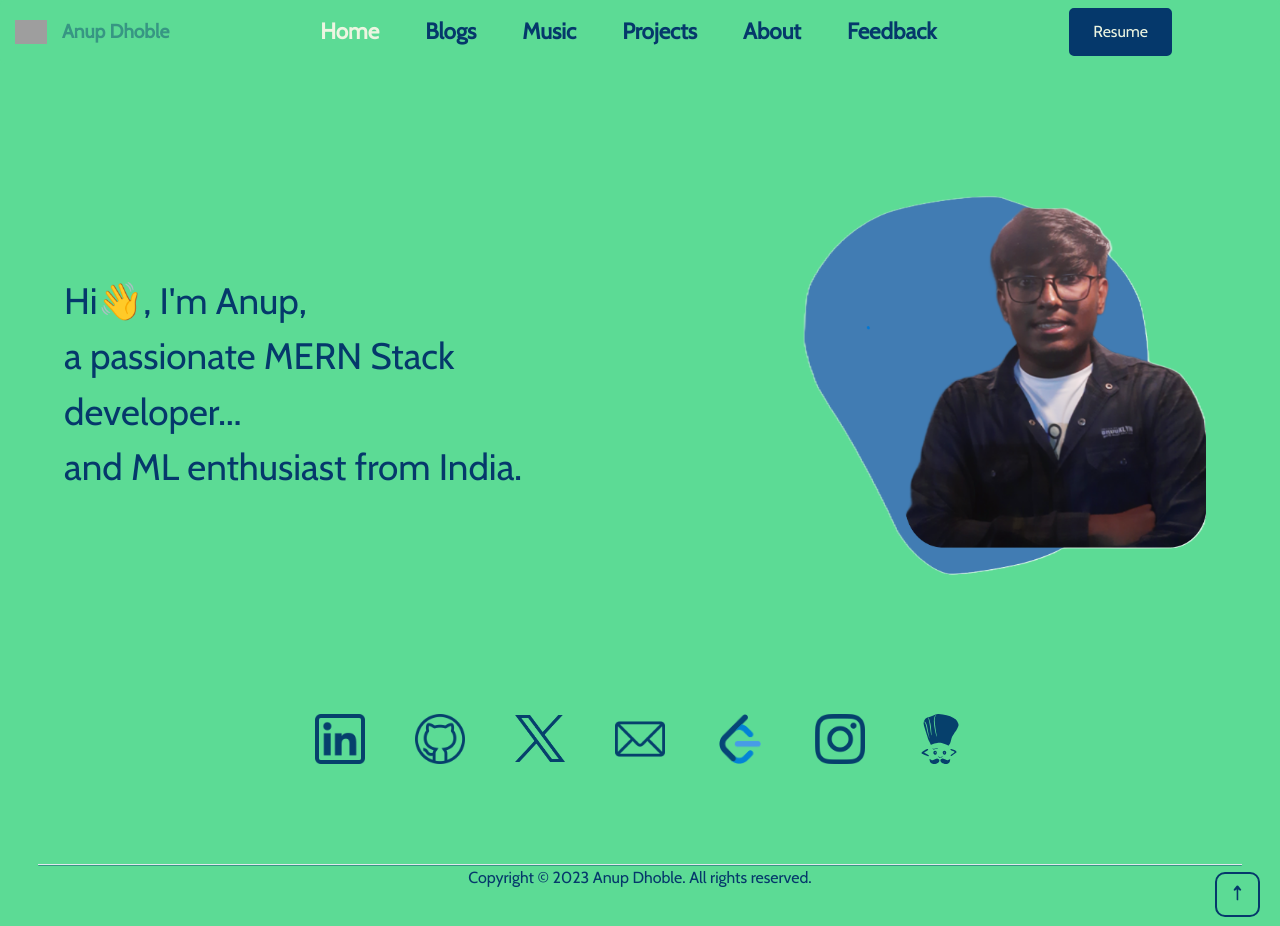
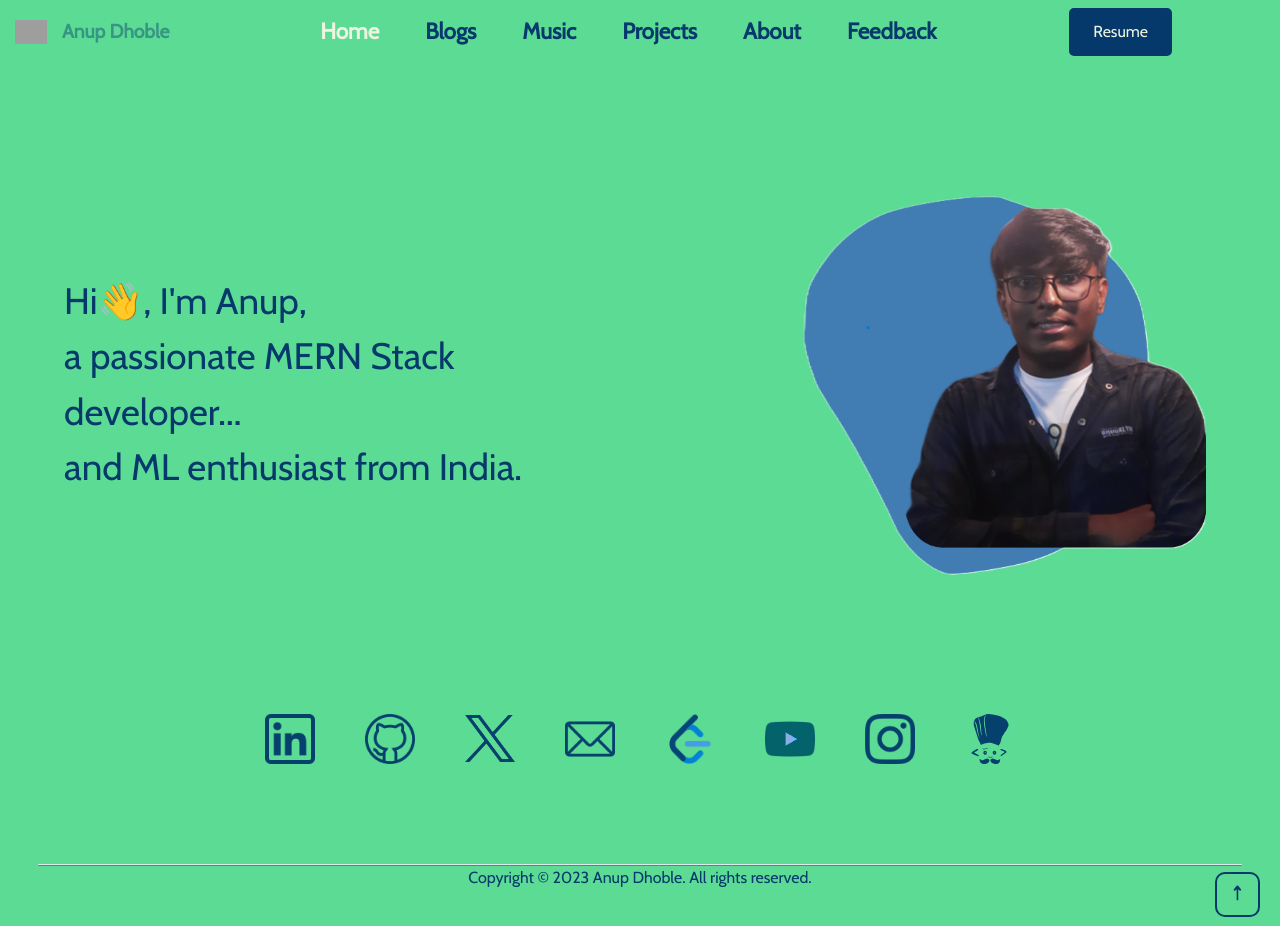
Before and after one commit to anupdhoble/personalwebsitefrontend, a React (Create React App) app: page / in a window 1280 px wide. Built offline with nearby package versions, Linux system fonts and the light colour scheme; grey boxes are pictures that could not be loaded; a web font is replaced by a local one.

Commit message:
feat: Add YouTube logo to contact section on Home page

```diff
--- a/src/components/Home.jsx
+++ b/src/components/Home.jsx
@@ -10,6 +10,7 @@ import codecheflogo from '../assets/img/codechef.svg';
 import instagramlogo from '../assets/img/instagram.png';
 import leetcodelogo from '../assets/img/leetcode.png';
 import twitterlogo from '../assets/img/twitter.png';
+import youtubelogo from '../assets/img/youtube.png';
 
 export default function Home({ isLogin }) {
     const [text, setText] = useState('');
@@ -55,6 +56,7 @@ export default function Home({ isLogin }) {
                 <a href="https://x.com/dhoble_anup" target="_blank" rel="noopener noreferrer"> <img className="contactLogos" src={twitterlogo} alt="twitter"/></a>
                 <a href="mailto:anupdhoble15@gmail.com" rel="noopener noreferrer"> <img className="contactLogos" src={maillogo} alt="email"/></a>
                 <a href="https://leetcode.com/anupdhoble/" target="_blank" rel="noopener noreferrer"> <img className="contactLogos" src={leetcodelogo} alt="leetcode"/></a>
+                <a href="https://youtube.com/@anupdhoble2879?si=g_vLTbwWw2dxlGXQ" target="_blank" rel="noopener noreferrer"> <img className="contactLogos" src={youtubelogo} alt="youtube"/></a>
                 <a href="https://www.instagram.com/anup_dhoble/" target="_blank" rel="noopener noreferrer"> <img className="contactLogos" src={instagramlogo} alt="insta"/></a>
                 <a href="https://www.codechef.com/users/anupdhoble" target="_blank" rel="noopener noreferrer"> <img id="codechefLogo" className="contactLogos" src={codecheflogo} alt="codechef"/></a>
             </div>
```
Also changed, not shown: src/assets/img/youtube.png (added).
